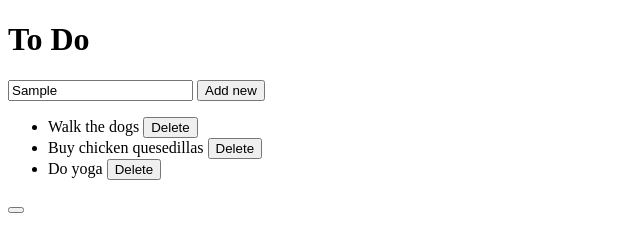
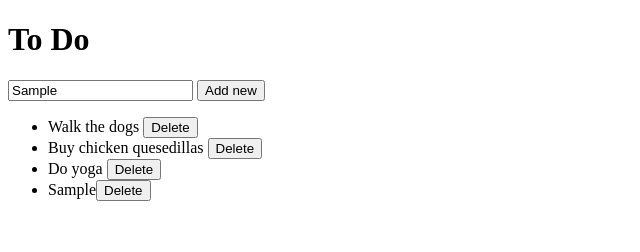
Before and after one commit to mgalush/vanilla-todo, a plain HTML site: page index.html in a window 1280 px wide. Both pictures are taken after typing "Sample" into the empty fields and a click on the button "Add new". Shown: the whole page, without its empty margins (0-640 px from the left). Drawn offline with Linux system fonts and the light colour scheme.

Commit message:
added ability to add new todo

```diff
--- a/app.js
+++ b/app.js
@@ -0,0 +1,26 @@
+window.addEventListener('DOMContentLoaded', (event) => {
+  console.log('DOM fully loaded and parsed');
+
+  let newTodoText = document.querySelector('.new-todo');
+  let list = document.querySelector('.todo-list');
+  let addNewButton = document.querySelector('.add-new');
+
+  addNewButton.addEventListener('click', () => {
+    //create new todo
+    let newTodo = document.createElement('li');
+
+    // add text to todo
+    newTodo.appendChild(document.createTextNode(newTodoText.value));
+
+    // create delete button for new todo
+    let deleteButton = document.createElement('button');
+    deleteButton.appendChild(document.createTextNode('Delete'));
+
+    // add delete button to new todo
+    newTodo.appendChild(deleteButton);
+
+    // shows new todo to user
+    list.appendChild(newTodo);
+
+  });
+});
--- a/index.html
+++ b/index.html
@@ -3,6 +3,7 @@
 
 <head>
   <title>To-Do</title>
+  <script src="app.js"></script>
 </head>
 <main>
   <header>
@@ -10,9 +11,9 @@
   </header>
 
   <body>
-    <input type="text" placeholder="What needs to be done?"></input>
-    <button>Add new</button>
-    <ul>
+    <input class="new-todo" type="text" placeholder="What needs to be done?"></input>
+    <button class="add-new">Add new</button>
+    <ul class="todo-list">
       <li>Walk the dogs
         <button>Delete</button></li>
       <li>Buy chicken quesedillas
@@ -21,7 +22,6 @@
         <button>Delete</button></li>
 
     </ul>
-    <button></button>
   </body>
   <footer>
   </footer>
```
